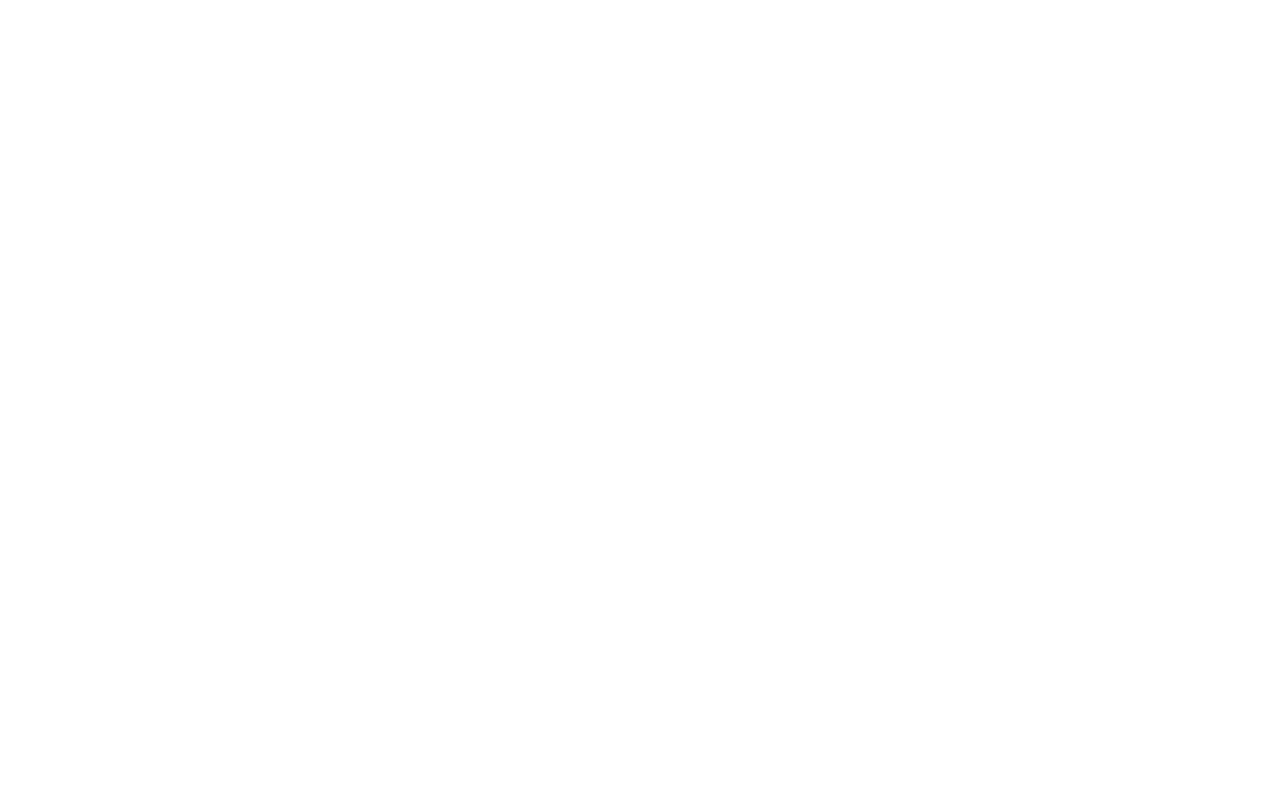
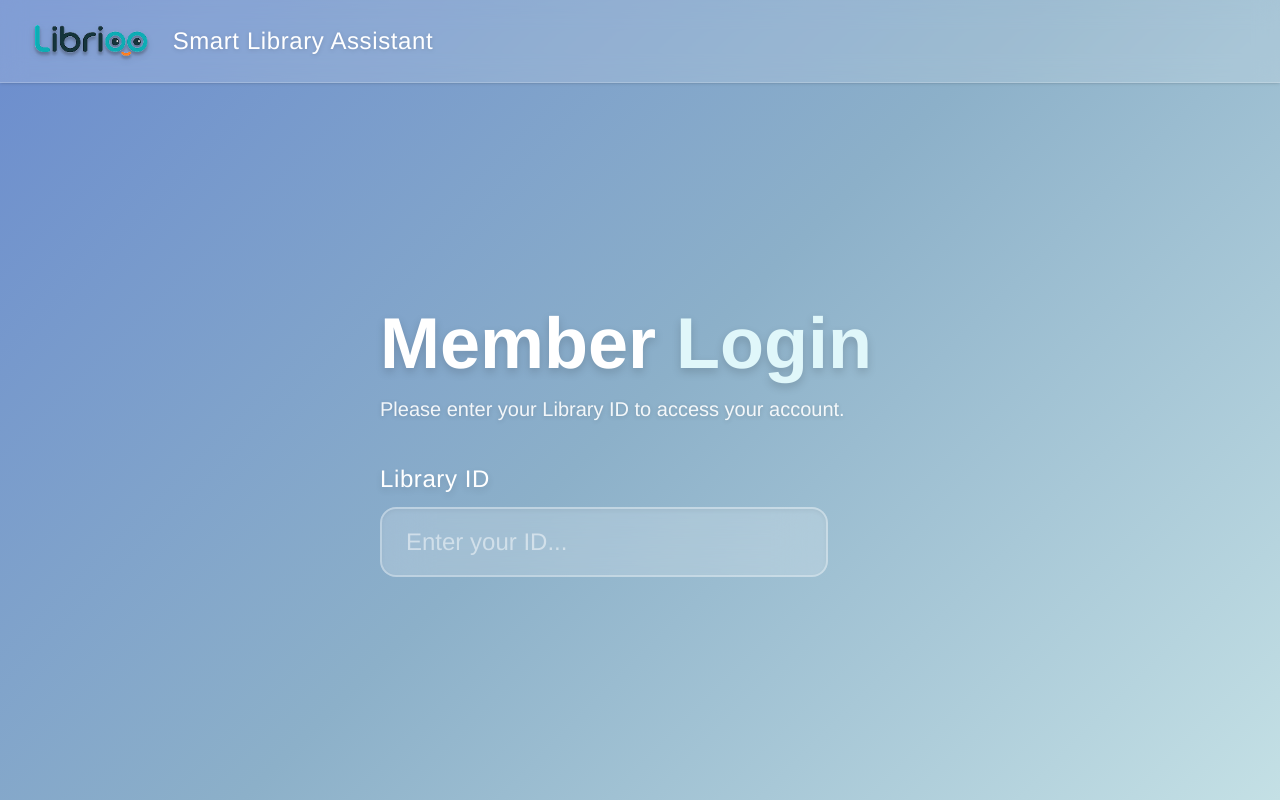
Before and after one commit to projectlibrioo-source/librioo-system, a React (Vite) app in the folder frontend/: page /robot/member-login in a window 1280 px wide. Built offline with nearby package versions, Linux system fonts and the light colour scheme.

Commit message:
Implement login form and library ID input field

```diff
--- a/frontend/src/robot/pages/MemberLogin.jsx
+++ b/frontend/src/robot/pages/MemberLogin.jsx
@@ -35,5 +35,56 @@
     navigate("/robot/login");
   };
 
+  return (
+    <RobotLayout>
+      <div className="h-full w-full flex flex-col lg:flex-row items-center justify-center px-6 lg:px-[120px] gap-10 lg:gap-20 flex-1">
+
+        {/* LEFT COLUMN: Form & Text */}
+        <div className="z-10 flex flex-col w-full max-w-2xl lg:w-1/2">
+
+          {/* Title Section */}
+          <div className="mb-10">
+            <h1
+              className="mb-4 text-5xl font-bold text-white lg:text-7xl drop-shadow-lg"
+              style={{ fontFamily: "'ADLaM_Display-Regular', Helvetica" }}
+            >
+              Member <span className="text-[#e0f7fa]">Login</span>
+            </h1>
+            <p className="text-xl font-light text-white/90 drop-shadow-sm">
+              Please enter your Library ID to access your account.
+            </p>
+          </div>
+
+          {/* Form Area */}
+          <form onSubmit={handleLogin} className="flex flex-col w-full gap-8 lg:max-w-md">
+
+            {/* Modern Glass Input Field */}
+            <div className="flex flex-col gap-3">
+              <label
+                htmlFor="library-id"
+                className="text-2xl font-medium tracking-wide text-white drop-shadow-md"
+                style={{ fontFamily: "'Aldrich', Helvetica, sans-serif" }}
+              >
+                Library ID
+              </label>
+              <input
+                type="text"
+                id="library-id"
+                value={libraryId}
+                onChange={(e) => setLibraryId(e.target.value)}
+                placeholder="Enter your ID..."
+                className="w-full h-[70px] bg-white/20 backdrop-blur-xl border-2 border-white/30 rounded-2xl px-6 text-2xl text-white placeholder-white/50 shadow-inner transition-all focus:outline-none focus:bg-white/30 focus:border-white/70"
+                style={{ fontFamily: "'Aldrich', Helvetica, sans-serif" }}
+                required
+              />
+            </div>
+
+          </form>
+        </div>
+
+        </div>
+
+    </RobotLayout>
+  );
 };
 export default MemberLogin;
```
